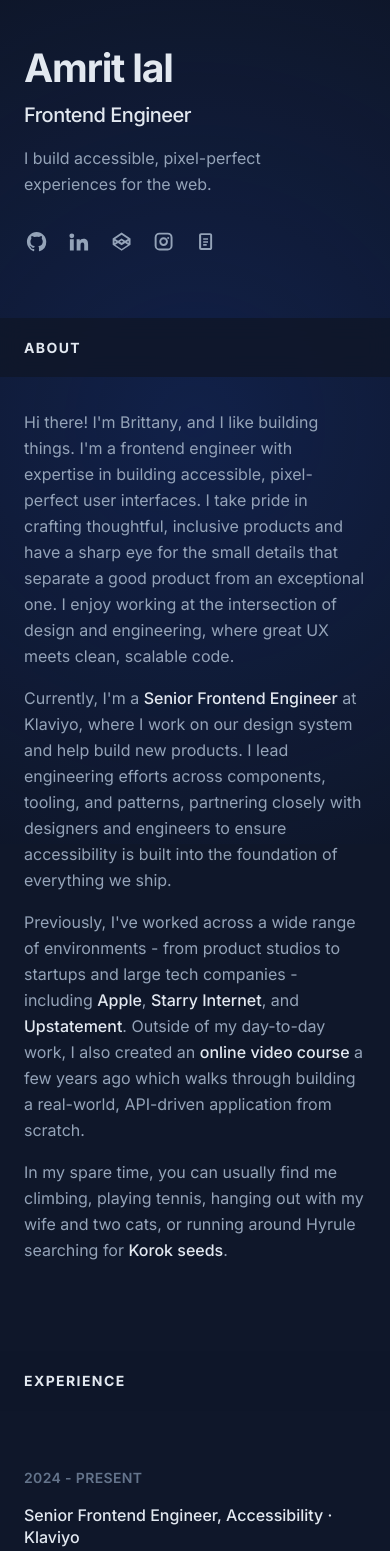
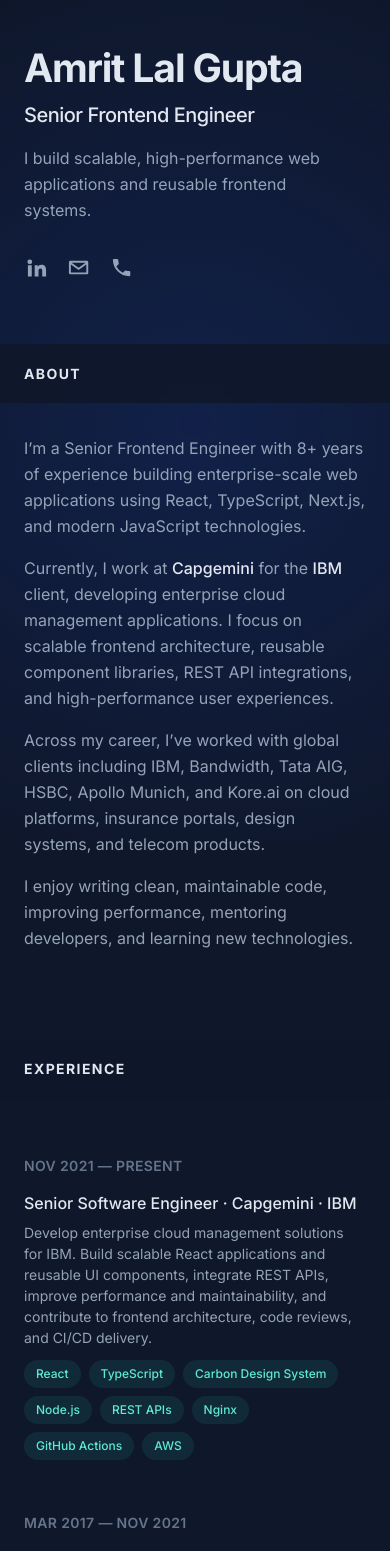
Before and after one commit to Amritgupta023/amrit-profile, a React (Vite) app: page / in a window 390 px wide. Shown: the top 1551 px of the page. Built offline with nearby package versions, Linux system fonts and the light colour scheme.

Commit message:
added portfolio data

```diff
--- a/index.html
+++ b/index.html
@@ -5,9 +5,9 @@
     <meta name="viewport" content="width=device-width, initial-scale=1.0" />
     <meta
       name="description"
-      content="A React portfolio clone of Amrit lal Gupta's homepage."
+      content="Portfolio of Amrit Lal Gupta, a Senior Frontend Engineer specializing in React, TypeScript, Next.js, and enterprise web applications."
     />
-    <title>Amrit lal</title>
+    <title>Amrit Lal Gupta | Senior Frontend Engineer</title>
     <link rel="preconnect" href="https://fonts.googleapis.com" />
     <link rel="preconnect" href="https://fonts.gstatic.com" crossorigin />
     <link
--- a/src/App.css
+++ b/src/App.css
@@ -211,6 +211,11 @@
   font-weight: 500;
 }
 
+.copy strong {
+  color: var(--text);
+  font-weight: 500;
+}
+
 .timeline,
 .projects,
 .writing-list {
@@ -331,6 +336,47 @@
   background: linear-gradient(135deg, rgba(125, 211, 252, 0.24), rgba(15, 23, 42, 0.55));
 }
 
+.cloud {
+  background: linear-gradient(135deg, rgba(15, 98, 254, 0.42), rgba(15, 23, 42, 0.55));
+}
+
+.janus {
+  background: linear-gradient(135deg, rgba(168, 85, 247, 0.3), rgba(15, 23, 42, 0.55));
+}
+
+.alloy {
+  background: linear-gradient(135deg, rgba(249, 115, 22, 0.28), rgba(15, 23, 42, 0.55));
+}
+
+.insurance {
+  background: linear-gradient(135deg, rgba(239, 68, 68, 0.28), rgba(15, 23, 42, 0.55));
+}
+
+.project-client {
+  color: var(--teal);
+  font-size: 0.7rem !important;
+  font-weight: 700;
+  letter-spacing: 0.08em;
+  text-transform: uppercase;
+}
+
+.skill-grid {
+  display: grid;
+  grid-template-columns: repeat(2, minmax(0, 1fr));
+  gap: 1rem;
+}
+
+.skill-group {
+  border-radius: 0.375rem;
+  background: var(--card);
+  box-shadow: inset 0 1px 0 0 var(--line);
+  padding: 1.25rem;
+}
+
+.skill-group .pills {
+  margin-top: 1rem;
+}
+
 .writing-row {
   display: grid;
   grid-template-columns: 5rem minmax(0, 1fr);
@@ -361,6 +407,10 @@
   color: var(--muted-2);
   font-size: 0.875rem;
   line-height: 1.45;
+}
+
+footer p {
+  margin: 0 0 0.75rem;
 }
 
 @media (max-width: 1024px) {
@@ -443,4 +493,8 @@
   .thumb {
     width: 8rem;
   }
+
+  .skill-grid {
+    grid-template-columns: 1fr;
+  }
 }
--- a/src/App.jsx
+++ b/src/App.jsx
@@ -3,144 +3,109 @@
 const navItems = [
   { href: "#about", label: "About" },
   { href: "#experience", label: "Experience" },
-  { href: "#projects", label: "Projects" }
+  { href: "#projects", label: "Projects" },
+  { href: "#skills", label: "Skills" }
 ];
 
 const socialLinks = [
   {
-    href: "https://github.com/bchiang7",
-    label: "GitHub",
-    path: "M12 2C6.48 2 2 6.58 2 12.26c0 4.54 2.87 8.39 6.84 9.75.5.1.68-.22.68-.49 0-.24-.01-1.05-.01-1.9-2.78.62-3.37-1.22-3.37-1.22-.45-1.19-1.11-1.51-1.11-1.51-.91-.64.07-.63.07-.63 1 .07 1.53 1.06 1.53 1.06.9 1.57 2.35 1.12 2.92.86.09-.67.35-1.12.63-1.38-2.22-.26-4.56-1.14-4.56-5.08 0-1.12.39-2.04 1.03-2.76-.1-.26-.45-1.31.1-2.72 0 0 .84-.28 2.75 1.05A9.32 9.32 0 0 1 12 6.95c.85 0 1.7.12 2.5.34 1.9-1.33 2.74-1.05 2.74-1.05.55 1.41.2 2.46.1 2.72.64.72 1.03 1.64 1.03 2.76 0 3.95-2.34 4.81-4.57 5.07.36.32.68.94.68 1.9 0 1.38-.01 2.49-.01 2.83 0 .27.18.59.69.49A10.1 10.1 0 0 0 22 12.26C22 6.58 17.52 2 12 2Z"
-  },
-  {
-    href: "https://www.linkedin.com/in/bchiang7/",
+    href: "https://www.linkedin.com/in/amrit-lal-gupta-2555ab128/",
     label: "LinkedIn",
     path: "M4.98 3.5a2.5 2.5 0 1 1-.01 5.01 2.5 2.5 0 0 1 .01-5.01ZM3 9.45h4v11.8H3V9.45Zm6.35 0h3.84v1.61h.05c.54-.96 1.84-1.98 3.79-1.98 4.05 0 4.8 2.67 4.8 6.13v6.04h-4v-5.36c0-1.28-.02-2.92-1.78-2.92-1.78 0-2.05 1.39-2.05 2.83v5.45h-4V9.45Z"
   },
   {
-    href: "https://codepen.io/bchiang7",
-    label: "CodePen",
-    path: "M12 2.5 2.75 8.67v6.66L12 21.5l9.25-6.17V8.67L12 2.5Zm0 2.4 6.55 4.37-2.93 1.96L12 8.8 8.38 11.23 5.45 9.27 12 4.9Zm-7.25 6.23 1.83 1.22-1.83 1.22v-2.44Zm7.25-.22 1.8 1.21-1.8 1.2-1.8-1.2 1.8-1.21Zm-3.62 2.43L12 15.76l3.62-2.42 2.93 1.95L12 19.66l-6.55-4.37 2.93-1.95Zm10.87.23-1.83-1.22 1.83-1.22v2.44Z"
+    href: "mailto:guptaamrit04@gmail.com",
+    label: "Email",
+    path: "M3.5 5h17A1.5 1.5 0 0 1 22 6.5v11a1.5 1.5 0 0 1-1.5 1.5h-17A1.5 1.5 0 0 1 2 17.5v-11A1.5 1.5 0 0 1 3.5 5Zm8.5 7.15L19.2 7H4.8l7.2 5.15Zm0 2.45L4 8.88V17h16V8.88l-8 5.72Z"
   },
   {
-    href: "https://instagram.com/bchiang7",
-    label: "Instagram",
-    path: "M7.75 2.75h8.5a5 5 0 0 1 5 5v8.5a5 5 0 0 1-5 5h-8.5a5 5 0 0 1-5-5v-8.5a5 5 0 0 1 5-5Zm0 2a3 3 0 0 0-3 3v8.5a3 3 0 0 0 3 3h8.5a3 3 0 0 0 3-3v-8.5a3 3 0 0 0-3-3h-8.5ZM12 7.5a4.5 4.5 0 1 1 0 9 4.5 4.5 0 0 1 0-9Zm0 2a2.5 2.5 0 1 0 0 5 2.5 2.5 0 0 0 0-5Zm4.75-2.28a1.03 1.03 0 1 1 0 2.06 1.03 1.03 0 0 1 0-2.06Z"
-  },
-  {
-    href: "https://www.goodreads.com/user/show/143480747-brittany-chiang",
-    label: "Goodreads",
-    path: "M7.4 3.25h9.2c1.2 0 2.15.96 2.15 2.15v13.2c0 1.2-.96 2.15-2.15 2.15H7.4a2.15 2.15 0 0 1-2.15-2.15V5.4c0-1.2.96-2.15 2.15-2.15Zm0 2v13.5h9.2a.15.15 0 0 0 .15-.15V5.4a.15.15 0 0 0-.15-.15H7.4Zm2.1 3.25h5v1.6h-5V8.5Zm0 3.05h5v1.6h-5v-1.6Zm0 3.05h3.65v1.6H9.5v-1.6Z"
+    href: "tel:+918882990954",
+    label: "Phone",
+    path: "M6.62 10.79a15.46 15.46 0 0 0 6.59 6.59l2.2-2.2a1 1 0 0 1 1.02-.24c1.12.37 2.33.57 3.57.57a1 1 0 0 1 1 1V20a1 1 0 0 1-1 1C10.61 21 3 13.39 3 4a1 1 0 0 1 1-1h3.5a1 1 0 0 1 1 1c0 1.25.2 2.45.57 3.57a1 1 0 0 1-.25 1.02l-2.2 2.2Z"
   }
 ];
 
 const experiences = [
   {
-    period: "2024 - Present",
-    title: "Senior Frontend Engineer, Accessibility",
-    company: "Klaviyo",
-    href: "https://www.klaviyo.com/",
+    period: "Nov 2021 — Present",
+    title: "Senior Software Engineer",
+    company: "Capgemini · IBM",
     description:
-      "Build and maintain critical components used to construct Klaviyo's frontend, across the whole product. Work closely with cross-functional teams to implement and advocate for best practices in web accessibility.",
-    tags: ["JavaScript", "TypeScript", "React", "Storybook"]
+      "Develop enterprise cloud management solutions for IBM. Build scalable React applications and reusable UI components, integrate REST APIs, improve performance and maintainability, and contribute to frontend architecture, code reviews, and CI/CD delivery.",
+    tags: ["React", "TypeScript", "Carbon Design System", "Node.js", "REST APIs", "Nginx", "GitHub Actions", "AWS"]
   },
   {
-    period: "2018 - 2024",
-    title: "Lead Engineer",
-    company: "Upstatement",
-    href: "https://upstatement.com/",
-    subrole: "Senior Engineer\nEngineer",
+    period: "Mar 2017 — Nov 2021",
+    title: "Software Engineer",
+    company: "Gemini Solutions",
     description:
-      "Build, style, and ship high-quality websites, design systems, mobile apps, and digital experiences for clients including Harvard Business School, Everytown for Gun Safety, Pratt Institute, Koala Health, Vanderbilt University, The 19th News, and more.",
-    tags: ["JavaScript", "TypeScript", "HTML & SCSS", "React", "Next.js", "React Native", "WordPress", "Contentful", "Node.js", "PHP"]
-  },
-  {
-    period: "July - Dec 2017",
-    title: "UI Engineer Co-op",
-    company: "Apple",
-    href: "https://www.apple.com/apple-music/",
-    description:
-      "Developed and styled interactive web apps for Apple Music, including the user interface of Apple Music's embeddable web player widget for in-browser user authorization and full song playback.",
-    tags: ["MusicKit.js", "9to5Mac", "The Verge", "Ember", "SCSS", "JavaScript"]
-  },
-  {
-    period: "2016 - 2017",
-    title: "Developer",
-    company: "Scout Studio",
-    href: "https://scout.camd.northeastern.edu/",
-    description:
-      "Collaborated with other student designers and engineers on pro-bono projects to create new brands, design systems, and websites for organizations in the community.",
-    tags: ["Jekyll", "SCSS", "JavaScript", "WordPress"]
-  },
-  {
-    period: "July - Dec 2016",
-    title: "Software Engineer Co-op",
-    company: "Starry",
-    href: "https://starry.com/",
-    description:
-      "Worked with the UI team to engineer and improve major features of Starry's customer-facing Android app.",
-    tags: ["Android App", "ScreenTime 2.0", "Cordova", "Backbone", "JavaScript", "CSS"]
-  },
-  {
-    period: "July - Dec 2015",
-    title: "Creative Technologist Co-op",
-    company: "MullenLowe U.S.",
-    href: "https://us.mullenlowe.com/",
-    description:
-      "Developed, maintained, and shipped production code for client websites. Clients included JetBlue, Lovesac, U.S. Cellular, U.S. Department of Defense, and more.",
-    tags: ["HTML", "CSS", "JavaScript", "jQuery"]
+      "Delivered products from requirements through deployment for international clients across telecom, insurance, banking, and conversational AI, including Bandwidth, Tata AIG, HSBC, Apollo Munich, and Kore.ai.",
+    tags: ["React", "Next.js", "Redux", "JavaScript", "Jest", "Storybook", "Bootstrap", "REST APIs"]
   }
 ];
 
 const projects = [
   {
-    title: "Build a Spotify Connected App",
-    href: "https://www.newline.co/courses/build-a-spotify-connected-app",
-    thumbClass: "course",
-    thumb: "BC",
+    title: "IBM Cloud Disaster Recovery Automation",
+    client: "IBM",
+    thumbClass: "cloud",
+    thumb: "IBM",
     description:
-      "Video course that teaches how to build a web app with the Spotify Web API. Topics covered include REST APIs, user auth flows, Node, Express, React, Styled Components, and more."
+      "Enterprise cloud automation platform for configuring and managing disaster recovery solutions across IBM Cloud infrastructure. Built scalable dashboards, complex configuration workflows, and reusable Carbon components while integrating multiple backend services.",
+    tags: ["React", "TypeScript", "Carbon Design System", "Node.js", "REST APIs"]
   },
   {
-    title: "Spotify Profile",
-    href: "https://spotify-profile.herokuapp.com/",
-    thumbClass: "spotify",
-    thumb: "719",
+    title: "Janus",
+    client: "Bandwidth",
+    thumbClass: "janus",
+    thumb: "J",
     description:
-      "Web app for visualizing personalized Spotify data. View top artists, top tracks, recently played tracks, detailed audio information, and recommended playlists.",
-    tags: ["React", "Express", "Spotify API", "Heroku"]
+      "Application that enables customers to purchase and manage virtual phone numbers across multiple countries. Developed responsive React interfaces, Redux flows, REST integrations, and automated unit tests.",
+    tags: ["React", "Redux", "Axios", "Jest", "React Testing Library"]
   },
   {
-    title: "Halcyon Theme",
-    href: "https://halcyon-theme.netlify.app/",
-    thumbClass: "halcyon",
-    thumb: "100k+",
-    description: "Minimal dark blue theme for VS Code, Sublime Text, Atom, iTerm, and more."
+    title: "Alloy Design System",
+    client: "Bandwidth",
+    thumbClass: "alloy",
+    thumb: "A",
+    description:
+      "Reusable component library shared across Bandwidth applications. Built responsive React components and documented them in Storybook while collaborating with multiple product teams to maintain a consistent experience.",
+    tags: ["React", "Storybook", "MDBootstrap", "HTML", "CSS"]
   },
   {
-    title: "brittanychiang.com (v4)",
-    href: "https://v4.brittanychiang.com/",
-    thumbClass: "v4",
-    thumb: "8,262",
-    description: "An old portfolio site built with Gatsby with 6k+ stars and 3k+ forks.",
-    tags: ["Gatsby", "Styled Components", "Netlify"]
+    title: "Tata AIG Insurance Portal",
+    client: "Tata AIG",
+    thumbClass: "insurance",
+    thumb: "TA",
+    description:
+      "Responsive portal for purchasing and renewing car, bike, health, and travel insurance. Implemented server-side rendering, journey resume, partner-specific dynamic themes, analytics integrations, and a neuromorphic interface.",
+    tags: ["React", "Next.js", "Redux", "Bootstrap", "Strapi", "SSR"]
   }
 ];
 
-const writing = [
-  ["2026", "Welcome to the AI Parade", "https://medium.com/@bchiang7/welcome-to-the-ai-parade-765f79b00c30"],
-  ["2024", "5 Common Accessibility Pitfalls and How to Avoid Them", "https://klaviyo.tech/5-common-accessibility-pitfalls-and-how-to-avoid-them-e316dfc55ff0"],
-  ["2020", "Integrating Algolia Search with WordPress Multisite", "https://medium.com/stories-from-upstatement/integrating-algolia-search-with-wordpress-multisite-e2dea3ed449c"],
-  ["2019", "Building a Headless Mobile App CMS From Scratch", "https://medium.com/stories-from-upstatement/building-a-headless-mobile-app-cms-from-scratch-bab2d17744d9"]
+const skillGroups = [
+  {
+    title: "Frontend",
+    items: ["React.js", "TypeScript", "JavaScript (ES6+)", "Next.js", "Redux", "HTML5", "CSS3", "Bootstrap", "MDBootstrap"]
+  },
+  {
+    title: "Backend & Testing",
+    items: ["Node.js", "Express.js", "MongoDB", "Jest", "React Testing Library", "Cypress"]
+  },
+  {
+    title: "UI & Tooling",
+    items: ["Carbon Design System", "Storybook", "Alloy Design System", "Jira", "Postman", "VS Code"]
+  },
+  {
+    title: "Cloud & DevOps",
+    items: ["AWS EC2", "Nginx", "GitHub Actions", "CI/CD", "Linux", "Git"]
+  }
 ];
 
 function Tags({ items = [] }) {
-  if (!items.length) return null;
   return (
     <ul className="pills">
-      {items.map((item) => (
-        <li key={item}>{item}</li>
-      ))}
+      {items.map((item) => <li key={item}>{item}</li>)}
     </ul>
   );
 }
@@ -148,10 +113,8 @@
 function IconLink({ href, label, path }) {
   return (
     <li>
-      <a href={href} aria-label={label}>
-        <svg viewBox="0 0 24 24" aria-hidden="true">
-          <path d={path} />
-        </svg>
+      <a href={href} aria-label={label} target={href.startsWith("http") ? "_blank" : undefined} rel="noreferrer">
+        <svg viewBox="0 0 24 24" aria-hidden="true"><path d={path} /></svg>
       </a>
     </li>
   );
@@ -200,16 +163,16 @@
       <div className="shell">
         <header className="intro">
           <div>
-            <a className="name" href="/" aria-label="Amrit lal Gupta home">Amrit lal</a>
-            <h1>Frontend Engineer</h1>
-            <p className="tagline">I build accessible, pixel-perfect experiences for the web.</p>
+            <a className="name" href="/" aria-label="Amrit Lal Gupta home">Amrit Lal Gupta</a>
+            <h1>Senior Frontend Engineer</h1>
+            <p className="tagline">I build scalable, high-performance web applications and reusable frontend systems.</p>
           </div>
           <nav className="section-nav" aria-label="Primary navigation">
             {navItems.map((item) => (
               <a key={item.href} href={item.href}><span />{item.label}</a>
             ))}
           </nav>
-          <ul className="socials" aria-label="Social links">
+          <ul className="socials" aria-label="Contact links">
             {socialLinks.map((link) => <IconLink key={link.label} {...link} />)}
           </ul>
         </header>
@@ -218,10 +181,10 @@
           <section id="about" className="section">
             <h2 className="section-heading">About</h2>
             <div className="copy">
-              <p>Hi there! I'm Brittany, and I like building things. I'm a frontend engineer with expertise in building accessible, pixel-perfect user interfaces. I take pride in crafting thoughtful, inclusive products and have a sharp eye for the small details that separate a good product from an exceptional one. I enjoy working at the intersection of design and engineering, where great UX meets clean, scalable code.</p>
-              <p>Currently, I'm a <a href="https://www.klaviyo.com/">Senior Frontend Engineer</a> at Klaviyo, where I work on our design system and help build new products. I lead engineering efforts across components, tooling, and patterns, partnering closely with designers and engineers to ensure accessibility is built into the foundation of everything we ship.</p>
-              <p>Previously, I've worked across a wide range of environments - from product studios to startups and large tech companies - including <a href="https://www.apple.com/apple-music/">Apple</a>, <a href="https://starry.com/">Starry Internet</a>, and <a href="https://upstatement.com/">Upstatement</a>. Outside of my day-to-day work, I also created an <a href="https://www.newline.co/courses/build-a-spotify-connected-app">online video course</a> a few years ago which walks through building a real-world, API-driven application from scratch.</p>
-              <p>In my spare time, you can usually find me climbing, playing tennis, hanging out with my wife and two cats, or running around Hyrule searching for <a href="https://www.zeldadungeon.net/wiki/Korok_Seed">Korok seeds</a>.</p>
+              <p>I’m a Senior Frontend Engineer with 8+ years of experience building enterprise-scale web applications using React, TypeScript, Next.js, and modern JavaScript technologies.</p>
+              <p>Currently, I work at <strong>Capgemini</strong> for the <strong>IBM</strong> client, developing enterprise cloud management applications. I focus on scalable frontend architecture, reusable component libraries, REST API integrations, and high-performance user experiences.</p>
+              <p>Across my career, I’ve worked with global clients including IBM, Bandwidth, Tata AIG, HSBC, Apollo Munich, and Kore.ai on cloud platforms, insurance portals, design systems, and telecom products.</p>
+              <p>I enjoy writing clean, maintainable code, improving performance, mentoring developers, and learning new technologies.</p>
             </div>
           </section>
 
@@ -232,47 +195,48 @@
                 <article className="row-card" key={`${item.period}-${item.company}`}>
                   <p className="eyebrow">{item.period}</p>
                   <div>
-                    <h3><a href={item.href}>{item.title} &middot; {item.company}</a></h3>
-                    {item.subrole && <p className="subrole">{item.subrole.split("\n").map((line) => <span key={line}>{line}<br /></span>)}</p>}
+                    <h3>{item.title} &middot; {item.company}</h3>
                     <p>{item.description}</p>
                     <Tags items={item.tags} />
                   </div>
                 </article>
               ))}
             </div>
-            <a className="text-link" href="https://brittanychiang.com/resume.pdf">View Full Resume</a>
           </section>
 
           <section id="projects" className="section">
-            <h2 className="section-heading">Projects</h2>
+            <h2 className="section-heading">Featured Projects</h2>
             <div className="projects">
               {projects.map((project) => (
                 <article className="row-card project-card" key={project.title}>
                   <div className={`thumb ${project.thumbClass}`}>{project.thumb}</div>
                   <div>
-                    <h3><a href={project.href}>{project.title}</a></h3>
+                    <p className="project-client">{project.client}</p>
+                    <h3>{project.title}</h3>
                     <p>{project.description}</p>
                     <Tags items={project.tags} />
                   </div>
                 </article>
               ))}
             </div>
-            <a className="text-link" href="https://brittanychiang.com/archive">View Full Project Archive</a>
           </section>
 
-          <section id="writing" className="section">
-            <h2 className="section-heading">Writing</h2>
-            <div className="writing-list">
-              {writing.map(([year, title, href]) => (
-                <a className="writing-row" href={href} key={title}>
-                  <span>{year}</span><strong>{title}</strong>
-                </a>
+          <section id="skills" className="section">
+            <h2 className="section-heading">Skills</h2>
+            <div className="skill-grid">
+              {skillGroups.map((group) => (
+                <article className="skill-group" key={group.title}>
+                  <h3>{group.title}</h3>
+                  <Tags items={group.items} />
+                </article>
               ))}
             </div>
           </section>
 
           <footer>
-            <p>Loosely designed in Figma and coded in Visual Studio Code by yours truly. Built with Next.js and Tailwind CSS, deployed with Vercel. All text is set in the Inter typeface.</p>
+            <p>B.Tech in Computer Science, Galgotias University · Gurugram, India</p>
+            <p><a href="mailto:guptaamrit04@gmail.com">guptaamrit04@gmail.com</a> · <a href="tel:+918882990954">+91 88829 90954</a></p>
+            <p>Built with React and Vite. Set in the Inter typeface.</p>
           </footer>
         </main>
       </div>
```
Also changed, not shown: 1 other file (tests, documents, lock files or other folders).
